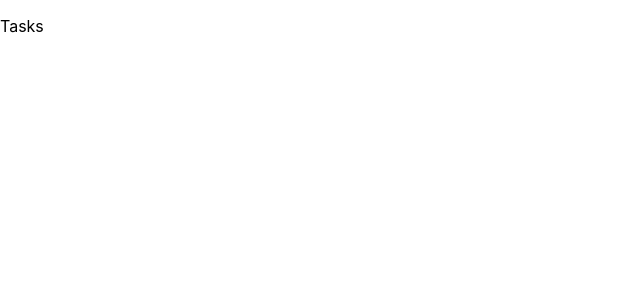
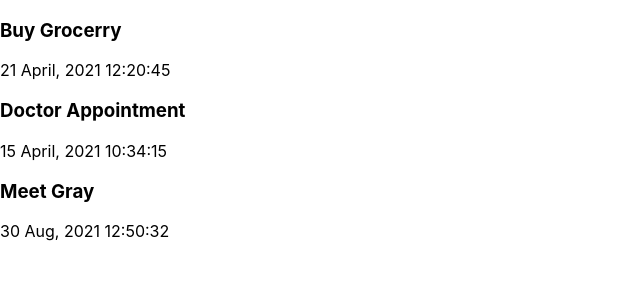
Before and after one commit to malikahsan13/task-manager-react, a React (Create React App) app: page / in a window 1280 px wide. Shown: the top 300 px of the page, without its empty margins (0-640 px from the left). Built offline with nearby package versions, Linux system fonts and the light colour scheme; data requests are answered from the project's data file.

Commit message:
created task component  and displayed list of tasks

```diff
--- a/package.json
+++ b/package.json
@@ -9,7 +9,7 @@
     "json-server": "^0.17.1",
     "react": "^18.2.0",
     "react-dom": "^18.2.0",
-    "react-scripts": "^2.1.3",
+    "react-scripts": "^5.0.1",
     "web-vitals": "^2.1.4"
   },
   "scripts": {
--- a/src/App.js
+++ b/src/App.js
@@ -1,9 +1,26 @@
+import React, {useState, useEffect} from "react"
 import Tasks from "./components/Tasks"
 
 function App() {
+  const [tasks, setTasks] = useState([]);
+
+  useEffect(()=>{
+    const getTasks = async () => {
+      const tasksFromServer = await fetchTasks()
+      setTasks(tasksFromServer)
+    }
+    getTasks()
+  },[]);
+
+  const fetchTasks = async () => {
+    const res = await fetch("http://localhost:5000/tasks")
+    const data = await res.json()
+    return data
+  }
+
   return (
     <div className="App">
-      <Tasks />
+      <Tasks tasks={tasks} />
     </div>
   );
 }
--- /dev/null
+++ b/src/components/Task.js
@@ -0,0 +1,12 @@
+import React from 'react'
+
+const Task = ({task}) => {
+  return (
+    <>
+      <h3>{task.text}</h3>
+      <p>{task.dateTime}</p>
+    </>
+  )
+}
+
+export default Task
--- a/src/components/Tasks.js
+++ b/src/components/Tasks.js
@@ -1,9 +1,15 @@
 import React from 'react'
+import Task from "./Task"
 
-const Tasks = () => {
+const Tasks = ({tasks}) => {
+  console.log(tasks)
   return (
     <div>
-      <p>Tasks</p>
+      {
+        tasks.map((task)=> {
+          return <Task key={task.id} task={task} />
+        })
+      }
     </div>
   )
 }
```
Also changed, not shown: 1 other file (tests, documents, lock files or other folders).
